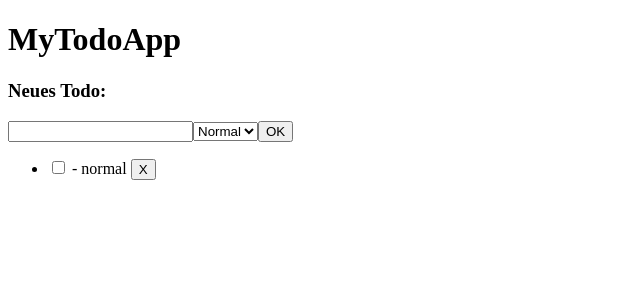
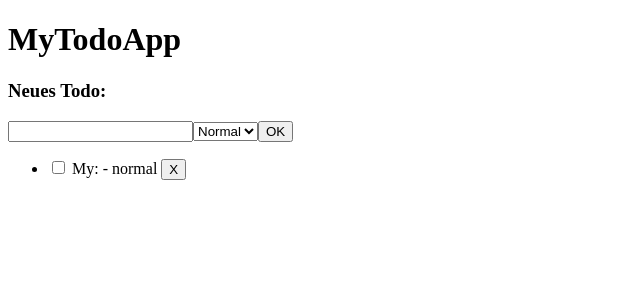
Before and after one commit to merloxx/angular-17-playground, an Angular app in the folder MyTodoApp/: page / in a window 1280 px wide. Both pictures are taken after a click on the button "OK". Shown: the top 300 px of the page, without its empty margins (0-640 px from the left). Built offline with nearby package versions, Linux system fonts and the light colour scheme.

Commit message:
New: Added pipe

```diff
--- a/MyTodoApp/src/app/list-box/list-box.component.html
+++ b/MyTodoApp/src/app/list-box/list-box.component.html
@@ -3,7 +3,7 @@
         <li>
             <input type="checkbox" [checked]="todo.isCompleted" (change)="completeTodo($index, todo.isCompleted)">
             <span [ngClass]="getTodoItemStyle(todo)" (click)="editTodo($index)" (keydown)="editTodo($index)" tabindex="0">
-                {{todo.text}} - {{todo.priority}}
+                {{todo.text | myUpperCase }} - {{todo.priority}}
             </span>
             <button (click)="removeTodo($index)">X</button>
         </li>
--- a/MyTodoApp/src/app/list-box/list-box.component.ts
+++ b/MyTodoApp/src/app/list-box/list-box.component.ts
@@ -1,11 +1,12 @@
 import { Component, EventEmitter, Input, Output } from '@angular/core';
 import { CommonModule } from '@angular/common';
 import { Todo } from '../todolist/todolist.component';
+import { MyUpperCasePipe } from '../my-upper-case.pipe';
 
 @Component({
   selector: 'app-list-box',
   standalone: true,
-  imports: [CommonModule],
+  imports: [CommonModule, MyUpperCasePipe],
   templateUrl: './list-box.component.html',
   styleUrl: './list-box.component.scss'
 })
--- /dev/null
+++ b/MyTodoApp/src/app/my-upper-case.pipe.ts
@@ -0,0 +1,11 @@
+import { Pipe, PipeTransform } from '@angular/core';
+
+@Pipe({
+  name: 'myUpperCase',
+  standalone: true
+})
+export class MyUpperCasePipe implements PipeTransform {
+  transform(value: string, ...args: unknown[]): unknown {
+    return 'My: ' + value.toUpperCase();
+  }
+}
```
